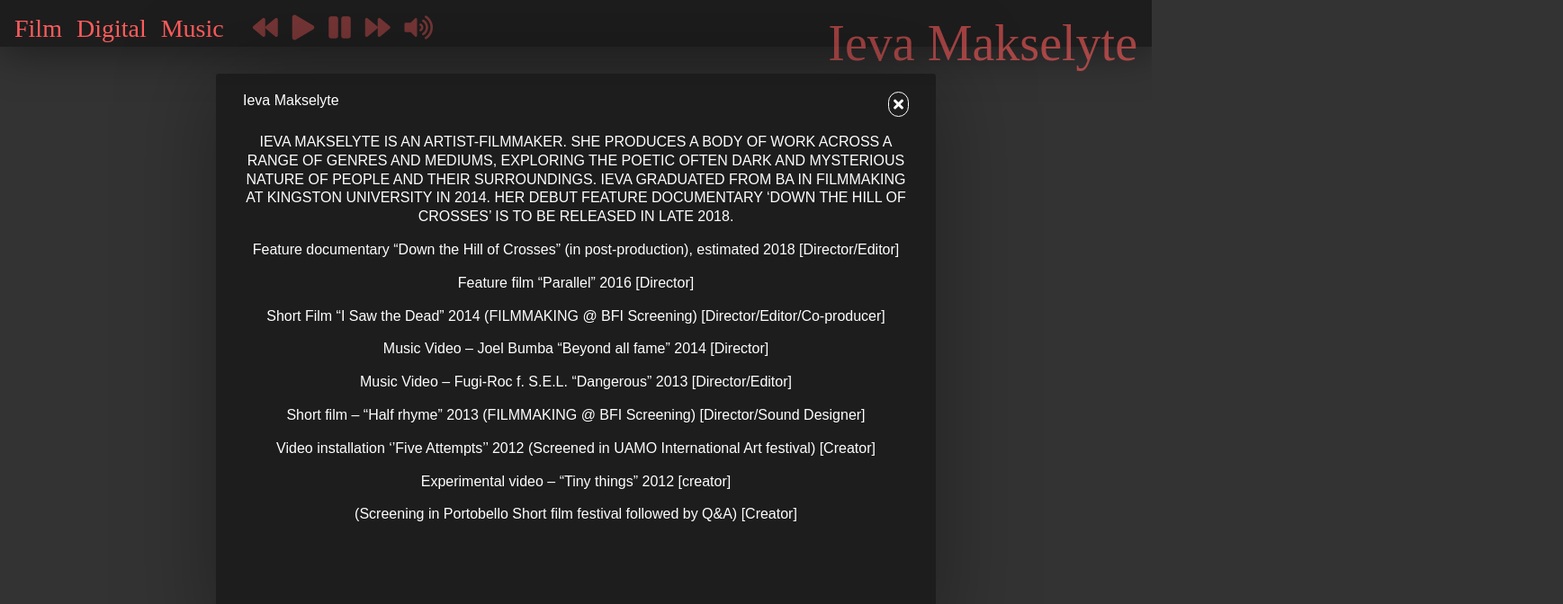
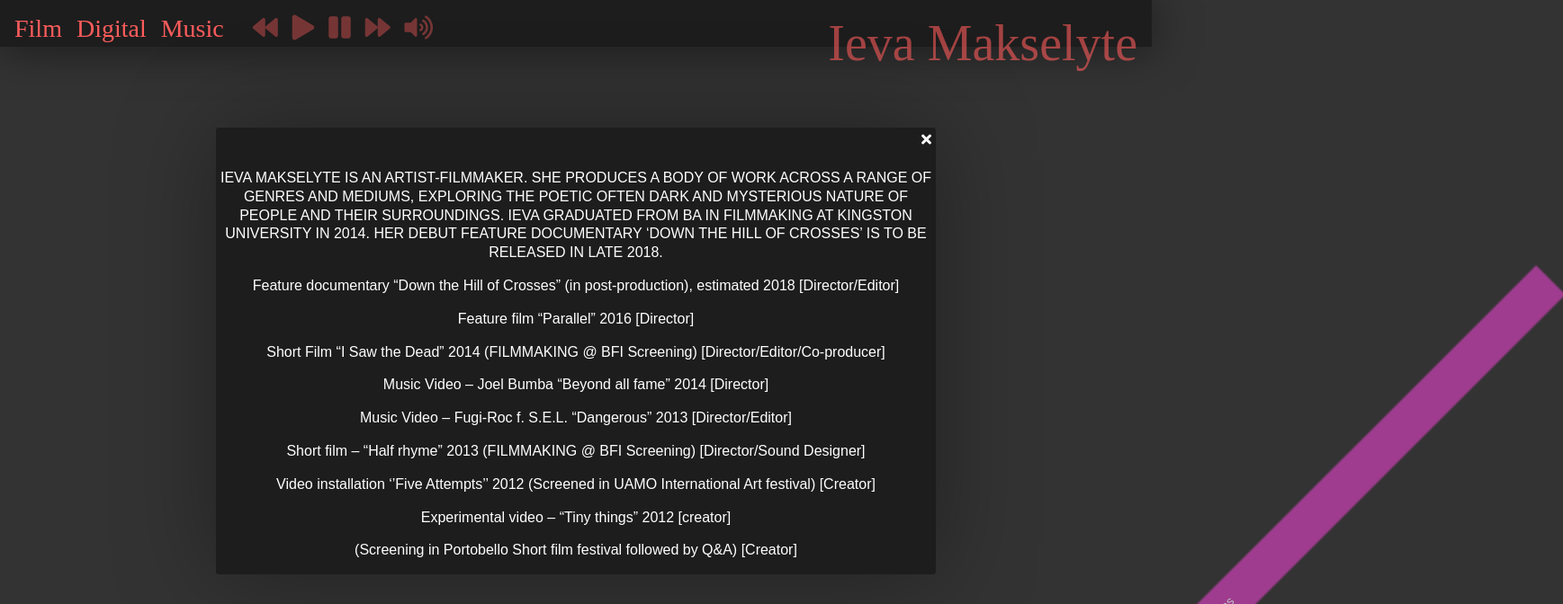
Before and after one commit to ramboInTheSky/ievamakselyte.com, a React app: page / in a window 1280 px wide. Both pictures are taken after a click on the element "Ieva Makselyte". Shown: the top 672 px of the page at 90% size, 1737 px wide, since content can reach past the window. Built offline with nearby package versions, Linux system fonts and the light colour scheme; the HTML template or start-up script is replaced by a standard one; a web font is replaced by a local one.

Commit message:
contacts

```diff
--- a/src/App.css
+++ b/src/App.css
@@ -8,8 +8,8 @@
 
 .bioBox {
     width: 100vh;
-    height: 50vw;
-    margin-top: 30px;
+    min-height: 150px;
+    margin-top: 100px;
 }
 
 .bioInfo {
@@ -43,3 +43,15 @@
 ::-webkit-scrollbar {
     display: none;
 }
+
+.availability_banner {
+    position: absolute;
+    bottom: 100px;
+    width: 100%;
+    transform: rotate(315deg) translate(30%, 1200%);
+    color: white;
+    background-color: #ce41b6;
+    box-shadow:0px 0px 2px 2px #ce41b6;
+    opacity: 0.7;
+    cursor: pointer;
+}
--- a/src/App.tsx
+++ b/src/App.tsx
@@ -3,7 +3,7 @@ import { Header, Sidebar, Lightbox } from './components';
 import { Fetch } from './stores/fetch'
 import YouTube from 'react-youtube';
 import './App.css';
-import { bio } from './resources/bio'
+import { bio, contacts } from './resources'
 
 interface AppProps {
 
@@ -13,6 +13,7 @@ interface AppState {
   playlistsItems?: any[]
   playing: string
   showBio: boolean
+  showContacts: boolean
   showSidebar: boolean
 }
 
@@ -32,7 +33,8 @@ class App extends React.Component<AppProps, AppState> {
       playlistsItems: [],
       playing: initialVideo,
       showBio: false,
-      showSidebar: false
+      showSidebar: false,
+      showContacts: false
     }
   }
 
@@ -86,7 +88,7 @@ class App extends React.Component<AppProps, AppState> {
       this.videoApiControls.unMute()
     }
     else {
-      this.videoApiControls.unMute()
+      this.videoApiControls.mute()
     }
   }
 
@@ -94,6 +96,12 @@ class App extends React.Component<AppProps, AppState> {
     this.closeSidebar()
     this.setState({
       showBio: !this.state.showBio
+    })
+  }
+  toggleContacts() {
+    this.closeSidebar()
+    this.setState({
+      showContacts: !this.state.showContacts
     })
   }
 
@@ -128,7 +136,7 @@ class App extends React.Component<AppProps, AppState> {
       }
     };
 
-    const { playlistsItems, playing, showBio, showSidebar } = this.state
+    const { playlistsItems, playing, showBio, showSidebar, showContacts } = this.state
 
     const selectVideoHandler = this.selectVideoHandler.bind(this)
     const selectPlaylist = this.selectPlaylist.bind(this)
@@ -136,7 +144,13 @@ class App extends React.Component<AppProps, AppState> {
     const onVideoPaused = this.onVideoPaused.bind(this)
     const onVideoPlayed = this.onVideoPlayed.bind(this)
     const toggleBio = this.toggleBio.bind(this)
+    const toggleContacts = this.toggleContacts.bind(this)
     const onBlurHandler = this.onBlurHandler.bind(this)
+    const availabilityBanner = (
+      <div className="availability_banner" onClick={toggleContacts}>
+        <p>2018 - Available for Projects and Commissions</p>
+      </div>
+    )
 
     const controls = {
       pause: this.pauseVideo.bind(this),
@@ -150,6 +164,7 @@ class App extends React.Component<AppProps, AppState> {
         <Header show={false} selectPlaylistHandler={selectPlaylist} videoApiControls={controls} onTitleClick={toggleBio} />
         <Sidebar show={showSidebar} playlists={playlistsItems} selectVideoHandler={selectVideoHandler} onBlur={onBlurHandler} />
         <Lightbox text={bio} className="bioBox" show={showBio} onClick={toggleBio} />
+        <Lightbox text={contacts} className="bioBox" show={showContacts} onClick={toggleContacts} />
         <YouTube
           videoId={playing}
           opts={opts}
@@ -158,6 +173,7 @@ class App extends React.Component<AppProps, AppState> {
           onPlay={onVideoPlayed}
           onPause={onVideoPaused}
         />
+        {availabilityBanner}
       </div>
     );
   }
--- a/src/components/header/header.tsx
+++ b/src/components/header/header.tsx
@@ -37,9 +37,9 @@ export class Header extends React.Component<HeaderProps, HeaderState> {
     }
 
     selectLink(link: string) {
-        const { selectPlaylistHandler } = this.props
+        const { selectPlaylistHandler, show } = this.props
         const { currentLink } = this.state
-        if (link != currentLink) {
+        if (link != currentLink || !show) {
             if (selectPlaylistHandler || link) {
                 selectPlaylistHandler(link)
             }
--- a/src/components/lightbox/lightbox.css
+++ b/src/components/lightbox/lightbox.css
@@ -1,6 +1,5 @@
 .lightbox {
     margin: auto;
-    padding: 30px;
     box-shadow: 0px 0px 107px 2px rgba(0, 0, 0, 0.34);
     background-color: var(--header-background);
     color: white;
@@ -27,6 +26,6 @@
 .closeBtn {
     padding: 5px;
     border-radius: 40px;
-    border: 1px solid white;
+    /*border: 1px solid white;*/
     cursor: pointer;
 }
--- a/src/components/lightbox/lightbox.tsx
+++ b/src/components/lightbox/lightbox.tsx
@@ -26,12 +26,15 @@ export class Lightbox extends React.PureComponent<LightboxProps> {
                 {show ?
                     <div className={`lightbox ${className || ''}`} onClick={onClick}>
                         <div className="lightbox-header">
-                            <span className="pull-left"> Ieva Makselyte</span>
+                            {/*<span className="pull-left"> Ieva Makselyte</span>*/}
                             <span className="closeBtn pull-right fa fa-times"></span>
                         </div>
                         <div className={`lightbox-body`}>
-                            {text.map(item =>
+                            {text.filter(item=>item.length == 1).map(item =>
                                 <p>{item}</p>
+                            )}
+                            {text.filter(item=>item.length == 2).map(item =>
+                                <a href={item[1]} target="_blank">{item[0]}</a>
                             )}
                         </div>
                     </div>
--- /dev/null
+++ b/src/resources/contacts.ts
@@ -0,0 +1,5 @@
+export const contacts = [
+    [`Phone: +44 7440 609644`],
+    [`Email: makselyte.ieva@gmail.com`],
+    ['IMBD', `https://www.imdb.com/name/nm6593640/`]
+]
--- /dev/null
+++ b/src/resources/index.ts
@@ -0,0 +1,2 @@
+export * from  './bio'
+export * from  './contacts'
```
